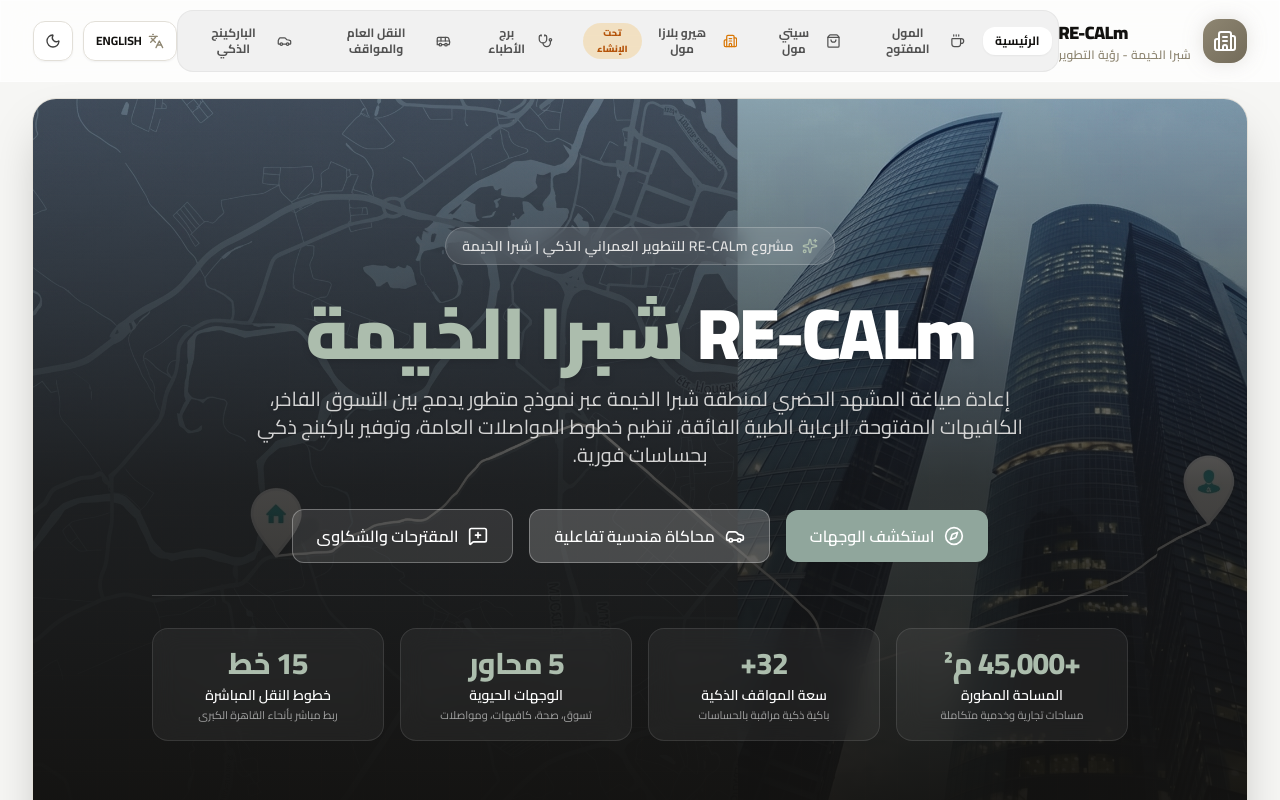
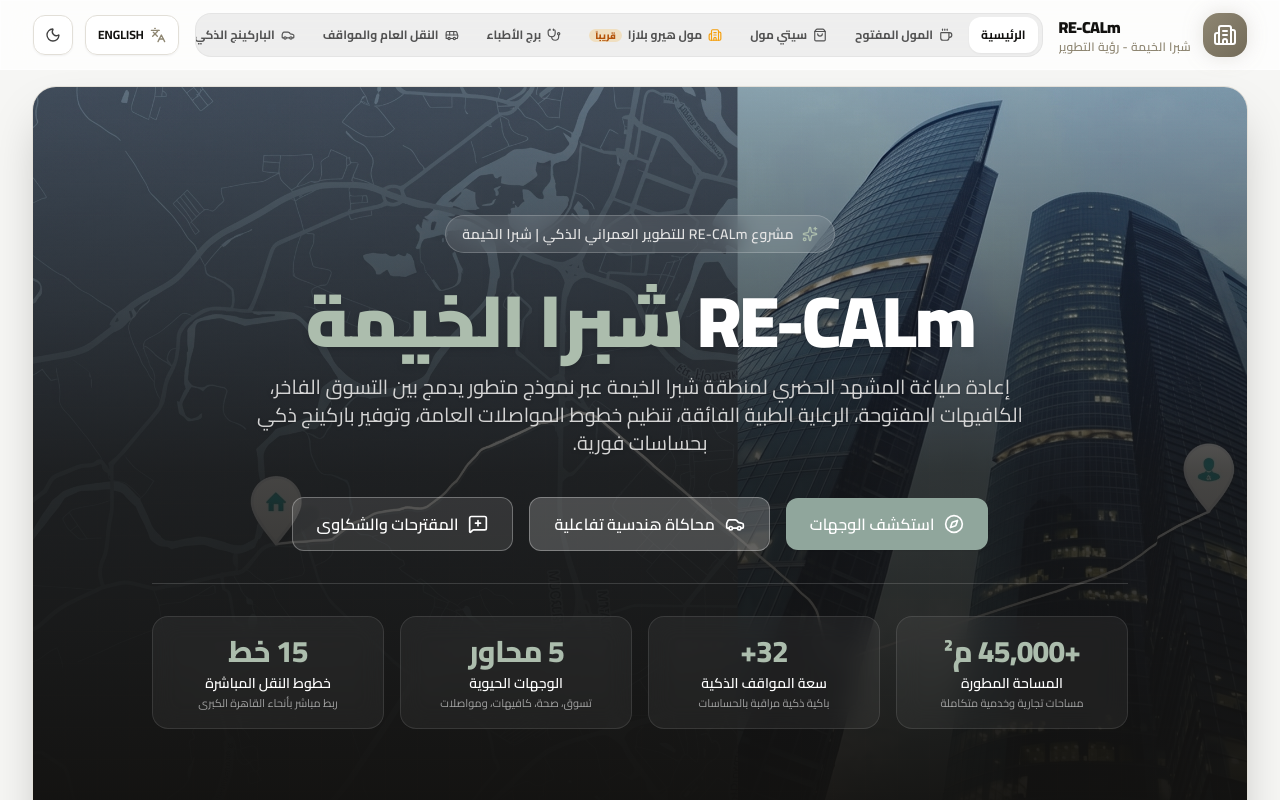
Before and after one commit to marwanemam10/RE-CALm-Shubra-El-Kheima, a React (Vite) app: page / in a window 1280 px wide. Shown: the top 800 px of the page. Built offline with nearby package versions, Linux system fonts and the light colour scheme.

Commit message:
fix(navbar, footer): compact single-line pill design with whitespace-nowrap and add Hero Plaza to Key Destinations

```diff
--- a/src/components/Navbar.tsx
+++ b/src/components/Navbar.tsx
@@ -34,17 +34,17 @@ export const Navbar: React.FC = () => {
   const [navDropdownOpen, setNavDropdownOpen] = useState(false);
 
   const navItems: { id: NavView; label: string; icon: React.ReactNode; badge?: string }[] = [
-    { id: 'open-air-mall', label: t('openAirMall'), icon: <Coffee className="w-4 h-4" /> },
-    { id: 'city-mall', label: t('cityMall'), icon: <ShoppingBag className="w-4 h-4" /> },
+    { id: 'open-air-mall', label: t('openAirMall'), icon: <Coffee className="w-3.5 h-3.5 shrink-0" /> },
+    { id: 'city-mall', label: t('cityMall'), icon: <ShoppingBag className="w-3.5 h-3.5 shrink-0" /> },
     {
       id: 'hero-plaza',
-      label: t('heroPlaza'),
-      icon: <Building2 className="w-4 h-4 text-amber-600 dark:text-amber-400" />,
-      badge: language === 'ar' ? 'تحت الإنشاء' : 'Upcoming'
+      label: language === 'ar' ? 'مول هيرو بلازا' : 'Hero Plaza Mall',
+      icon: <Building2 className="w-3.5 h-3.5 text-amber-500 shrink-0" />,
+      badge: language === 'ar' ? 'قريباً' : 'Upcoming'
     },
-    { id: 'doctors-tower', label: t('doctorsTower'), icon: <Stethoscope className="w-4 h-4" /> },
-    { id: 'transport', label: t('publicTransport'), icon: <Bus className="w-4 h-4" /> },
-    { id: 'parking', label: t('smartParking'), icon: <Car className="w-4 h-4" /> },
+    { id: 'doctors-tower', label: t('doctorsTower'), icon: <Stethoscope className="w-3.5 h-3.5 shrink-0" /> },
+    { id: 'transport', label: t('publicTransport'), icon: <Bus className="w-3.5 h-3.5 shrink-0" /> },
+    { id: 'parking', label: t('smartParking'), icon: <Car className="w-3.5 h-3.5 shrink-0" /> },
   ];
 
   const handleNavClick = (view: NavView) => {
@@ -57,24 +57,24 @@ export const Navbar: React.FC = () => {
   const BackIcon = language === 'ar' ? ArrowRight : ArrowLeft;
 
   return (
-    <header className="sticky top-0 z-40 w-full glass-panel border-b border-[#e2dfd8]/60 dark:border-[#33312b]/80 transition-all duration-300">
+    <header className="sticky top-0 z-40 w-full glass-panel border-b border-[#e2dfd8]/70 dark:border-[#33312b]/80 transition-all duration-300">
       <div className="max-w-7xl mx-auto px-4 sm:px-6 lg:px-8">
-        <div className="flex items-center justify-between h-20">
+        <div className="flex items-center justify-between h-[68px] gap-3 sm:gap-4">
 
-          {/* Logo & Project Title */}
-          <div className="flex items-center gap-3">
+          {/* Logo & Back to Hub Button Group */}
+          <div className="flex items-center gap-2.5 sm:gap-3 shrink-0">
             <button
               onClick={() => handleNavClick('hub')}
-              className="flex items-center gap-3 text-left group transition-transform active:scale-95"
+              className="flex items-center gap-2.5 sm:gap-3 text-left group transition-transform active:scale-95"
             >
-              <div className="w-11 h-11 rounded-2xl bg-gradient-to-br from-[#8e8672] to-[#736b59] flex items-center justify-center text-white shadow-glow-primary transition-all duration-300 group-hover:scale-105">
-                <Building2 className="w-6 h-6" />
+              <div className="w-10 h-10 sm:w-11 sm:h-11 rounded-2xl bg-gradient-to-br from-[#8e8672] to-[#736b59] flex items-center justify-center text-white shadow-glow-primary transition-all duration-300 group-hover:scale-105 shrink-0">
+                <Building2 className="w-5 h-5 sm:w-6 sm:h-6" />
               </div>
               <div className="flex flex-col">
-                <span className="text-sm sm:text-lg font-black tracking-tight text-[#12110f] dark:text-[#f6f6f4] group-hover:text-[#8e8672] transition-colors leading-tight">
+                <span className="text-sm sm:text-base font-black tracking-tight text-[#12110f] dark:text-[#f6f6f4] group-hover:text-[#8e8672] transition-colors leading-tight whitespace-nowrap">
                   RE-CALm
                 </span>
-                <span className="text-[10px] sm:text-xs font-semibold text-[#8e8672] dark:text-[#a8a08d] tracking-wide truncate max-w-[125px] sm:max-w-none">
+                <span className="text-[10px] sm:text-xs font-semibold text-[#8e8672] dark:text-[#a8a08d] tracking-wide truncate max-w-[125px] sm:max-w-none whitespace-nowrap">
                   {language === 'ar' ? 'شبرا الخيمة - رؤية التطوير' : 'Shubra El-Kheima Urban Hub'}
                 </span>
               </div>
@@ -83,29 +83,29 @@ export const Navbar: React.FC = () => {
             {/* Back to Hub Button (visible when in subpages) */}
             {activeView !== 'hub' && (
               <motion.button
-                initial={{ opacity: 0, x: -10 }}
-                animate={{ opacity: 1, x: 0 }}
-                exit={{ opacity: 0, x: -10 }}
+                initial={{ opacity: 0, scale: 0.95 }}
+                animate={{ opacity: 1, scale: 1 }}
+                exit={{ opacity: 0, scale: 0.95 }}
                 onClick={() => handleNavClick('hub')}
-                className="hidden md:flex items-center gap-2 px-3.5 py-1.5 rounded-xl bg-[#8e8672]/15 hover:bg-[#8e8672]/25 text-xs font-semibold text-[#8e8672] dark:text-[#d0c8bd] transition-all ml-2"
+                className="hidden md:inline-flex items-center gap-1.5 px-3 h-10 rounded-xl bg-[#8e8672]/15 hover:bg-[#8e8672]/25 text-xs font-bold text-[#8e8672] dark:text-[#d0c8bd] transition-all whitespace-nowrap shrink-0 border border-[#8e8672]/20"
               >
-                <BackIcon className="w-3.5 h-3.5" />
-                <span>{t('backToHub')}</span>
+                <BackIcon className="w-3.5 h-3.5 shrink-0" />
+                <span className="whitespace-nowrap">{t('backToHub')}</span>
               </motion.button>
             )}
           </div>
 
-          {/* Desktop Navigation Links */}
-          <nav className="hidden lg:flex items-center gap-1.5 bg-neutral-200/50 dark:bg-neutral-800/50 p-1.5 rounded-2xl border border-neutral-300/40 dark:border-neutral-700/40">
+          {/* Desktop Navigation Links — Sleek Slim Pill Design */}
+          <nav className="hidden lg:flex items-center gap-1 bg-neutral-200/60 dark:bg-neutral-800/60 p-1 rounded-2xl border border-neutral-300/40 dark:border-neutral-700/40 h-11 max-w-full overflow-x-auto no-scrollbar shrink">
             <button
               onClick={() => handleNavClick('hub')}
-              className={`px-3 py-1.5 rounded-xl text-xs font-bold transition-all ${
+              className={`px-3 h-9 rounded-xl text-xs font-bold transition-all whitespace-nowrap shrink-0 flex items-center justify-center ${
                 activeView === 'hub'
                   ? 'bg-white dark:bg-[#23221e] text-[#12110f] dark:text-white shadow-sm'
-                  : 'text-neutral-600 dark:text-neutral-400 hover:text-neutral-900 dark:hover:text-white'
+                  : 'text-neutral-600 dark:text-neutral-400 hover:text-neutral-900 dark:hover:text-white hover:bg-white/40 dark:hover:bg-neutral-700/40'
               }`}
             >
-              {language === 'ar' ? 'الرئيسية' : 'Hub Overview'}
+              <span className="whitespace-nowrap">{language === 'ar' ? 'الرئيسية' : 'Hub Overview'}</span>
             </button>
             {navItems.map((item) => {
               const isActive = activeView === item.id;
@@ -113,16 +113,16 @@ export const Navbar: React.FC = () => {
                 <button
                   key={item.id}
                   onClick={() => handleNavClick(item.id)}
-                  className={`flex items-center gap-1.5 px-2.5 xl:px-3 py-1.5 rounded-xl text-xs font-bold transition-all ${
+                  className={`flex items-center gap-1.5 px-2.5 xl:px-3 h-9 rounded-xl text-xs font-bold transition-all whitespace-nowrap shrink-0 ${
                     isActive
                       ? 'bg-white dark:bg-[#23221e] text-[#12110f] dark:text-white shadow-sm'
-                      : 'text-neutral-600 dark:text-neutral-400 hover:text-neutral-900 dark:hover:text-white'
+                      : 'text-neutral-600 dark:text-neutral-400 hover:text-neutral-900 dark:hover:text-white hover:bg-white/40 dark:hover:bg-neutral-700/40'
                   }`}
                 >
                   {item.icon}
-                  <span>{item.label}</span>
+                  <span className="whitespace-nowrap">{item.label}</span>
                   {item.badge && (
-                    <span className="px-1.5 py-0.5 rounded-full text-[9px] font-black bg-amber-500/20 text-amber-700 dark:text-amber-300">
+                    <span className="px-1.5 py-0.5 rounded-full text-[9px] font-black bg-amber-500/20 text-amber-700 dark:text-amber-300 leading-none whitespace-nowrap shrink-0">
                       {item.badge}
                     </span>
                   )}
@@ -135,7 +135,7 @@ export const Navbar: React.FC = () => {
           <div className="hidden md:flex lg:hidden relative">
             <button
               onClick={() => setNavDropdownOpen(!navDropdownOpen)}
-              className="flex items-center gap-2 px-3.5 py-2 rounded-xl bg-white dark:bg-[#1b1a17] border border-[#e2dfd8] dark:border-[#383630] text-xs font-bold shadow-sm"
+              className="flex items-center gap-2 px-3.5 h-10 rounded-xl bg-white dark:bg-[#1b1a17] border border-[#e2dfd8] dark:border-[#383630] text-xs font-bold shadow-sm whitespace-nowrap"
             >
               <span>{t('exploreHub')}</span>
               <ChevronDown className={`w-3.5 h-3.5 transition-transform ${navDropdownOpen ? 'rotate-180' : ''}`} />
@@ -146,11 +146,11 @@ export const Navbar: React.FC = () => {
                   initial={{ opacity: 0, y: 8 }}
                   animate={{ opacity: 1, y: 0 }}
                   exit={{ opacity: 0, y: 8 }}
-                  className="absolute right-0 top-full mt-2 w-56 rounded-2xl bg-white dark:bg-[#1b1a17] border border-[#e2dfd8] dark:border-[#383630] shadow-xl p-1.5 z-50"
+                  className="absolute right-0 rtl:right-auto rtl:left-0 top-full mt-2 w-56 rounded-2xl bg-white dark:bg-[#1b1a17] border border-[#e2dfd8] dark:border-[#383630] shadow-xl p-1.5 z-50"
                 >
                   <button
                     onClick={() => handleNavClick('hub')}
-                    className="w-full flex items-center gap-2.5 px-3 py-2 text-xs font-semibold rounded-lg hover:bg-neutral-100 dark:hover:bg-neutral-800"
+                    className="w-full flex items-center gap-2.5 px-3 py-2 text-xs font-semibold rounded-lg hover:bg-neutral-100 dark:hover:bg-neutral-800 whitespace-nowrap"
                   >
                     <span>{language === 'ar' ? 'الرئيسية' : 'Hub Overview'}</span>
                   </button>
@@ -158,10 +158,17 @@ export const Navbar: React.FC = () => {
                     <button
                       key={item.id}
                       onClick={() => handleNavClick(item.id)}
-                      className="w-full flex items-center gap-2.5 px-3 py-2 text-xs font-semibold rounded-lg hover:bg-neutral-100 dark:hover:bg-neutral-800"
+                      className="w-full flex items-center justify-between px-3 py-2 text-xs font-semibold rounded-lg hover:bg-neutral-100 dark:hover:bg-neutral-800 whitespace-nowrap"
                     >
-                      {item.icon}
-                      <span>{item.label}</span>
+                      <div className="flex items-center gap-2">
+                        {item.icon}
+                        <span>{item.label}</span>
+                      </div>
+                      {item.badge && (
+                        <span className="px-1.5 py-0.5 rounded-full text-[9px] font-black bg-amber-500/20 text-amber-700 dark:text-amber-300">
+                          {item.badge}
+                        </span>
+                      )}
                     </button>
                   ))}
                 </motion.div>
@@ -169,15 +176,15 @@ export const Navbar: React.FC = () => {
             </AnimatePresence>
           </div>
 
-          {/* Controls: Language Switcher, Theme Switcher, Mobile Toggle */}
-          <div className="flex items-center gap-1.5 sm:gap-2.5">
+          {/* Controls: Language Switcher, Theme Switcher, Mobile Toggle with Proper Spacing */}
+          <div className="flex items-center gap-2 sm:gap-3 shrink-0">
             {/* Language Switcher */}
             <button
               onClick={toggleLanguage}
               aria-label="Switch Language"
-              className="flex items-center gap-1.5 px-2.5 sm:px-3 py-2 rounded-xl bg-white/80 dark:bg-[#1b1a17]/80 hover:bg-white dark:hover:bg-[#1b1a17] border border-[#e2dfd8] dark:border-[#383630] text-xs font-bold transition-all shadow-sm active:scale-95 text-[#12110f] dark:text-[#f6f6f4] min-h-[40px]"
+              className="flex items-center gap-1.5 px-3 h-10 rounded-xl bg-white/80 dark:bg-[#1b1a17]/80 hover:bg-white dark:hover:bg-[#1b1a17] border border-[#e2dfd8] dark:border-[#383630] text-xs font-bold transition-all shadow-sm active:scale-95 text-[#12110f] dark:text-[#f6f6f4] whitespace-nowrap shrink-0"
             >
-              <Languages className="w-4 h-4 text-[#8e8672]" />
+              <Languages className="w-4 h-4 text-[#8e8672] shrink-0" />
               <span className="uppercase">{language === 'ar' ? 'English' : 'عربي'}</span>
             </button>
 
@@ -185,7 +192,7 @@ export const Navbar: React.FC = () => {
             <button
               onClick={toggleTheme}
               aria-label="Toggle Theme"
-              className="p-2 sm:p-2.5 rounded-xl bg-white/80 dark:bg-[#1b1a17]/80 hover:bg-white dark:hover:bg-[#1b1a17] border border-[#e2dfd8] dark:border-[#383630] text-neutral-700 dark:text-neutral-300 transition-all shadow-sm active:scale-95 min-h-[40px] min-w-[40px] flex items-center justify-center"
+              className="w-10 h-10 rounded-xl bg-white/80 dark:bg-[#1b1a17]/80 hover:bg-white dark:hover:bg-[#1b1a17] border border-[#e2dfd8] dark:border-[#383630] text-neutral-700 dark:text-neutral-300 transition-all shadow-sm active:scale-95 shrink-0 flex items-center justify-center"
             >
               {theme === 'light' ? (
                 <Moon className="w-4 h-4 text-neutral-700" />
@@ -198,7 +205,7 @@ export const Navbar: React.FC = () => {
             <button
               onClick={() => setMobileMenuOpen(!mobileMenuOpen)}
               aria-label="Open Menu"
-              className="lg:hidden p-2 sm:p-2.5 rounded-xl bg-white/80 dark:bg-[#1b1a17]/80 border border-[#e2dfd8] dark:border-[#383630] text-neutral-700 dark:text-neutral-300 transition-all shadow-sm min-h-[40px] min-w-[40px] flex items-center justify-center"
+              className="lg:hidden w-10 h-10 rounded-xl bg-white/80 dark:bg-[#1b1a17]/80 border border-[#e2dfd8] dark:border-[#383630] text-neutral-700 dark:text-neutral-300 transition-all shadow-sm shrink-0 flex items-center justify-center"
             >
               {mobileMenuOpen ? <X className="w-5 h-5" /> : <Menu className="w-5 h-5" />}
             </button>
@@ -217,7 +224,7 @@ export const Navbar: React.FC = () => {
           >
             <button
               onClick={() => handleNavClick('hub')}
-              className={`w-full flex items-center justify-between p-3 rounded-xl text-sm font-bold transition-all ${
+              className={`w-full flex items-center justify-between p-3 rounded-xl text-sm font-bold transition-all whitespace-nowrap ${
                 activeView === 'hub'
                   ? 'bg-[#8e8672] text-white shadow-sm'
                   : 'hover:bg-neutral-100 dark:hover:bg-neutral-800 text-neutral-800 dark:text-neutral-200'
@@ -232,7 +239,7 @@ export const Navbar: React.FC = () => {
                 <button
                   key={item.id}
                   onClick={() => handleNavClick(item.id)}
-                  className={`w-full flex items-center justify-between p-3 rounded-xl text-sm font-semibold transition-all ${
+                  className={`w-full flex items-center justify-between p-3 rounded-xl text-sm font-semibold transition-all whitespace-nowrap ${
                     isActive
                       ? 'bg-[#8e8672] text-white shadow-sm'
                       : 'hover:bg-neutral-100 dark:hover:bg-neutral-800 text-neutral-800 dark:text-neutral-200'
@@ -240,10 +247,10 @@ export const Navbar: React.FC = () => {
                 >
                   <div className="flex items-center gap-3">
                     {item.icon}
-                    <span>{item.label}</span>
+                    <span className="whitespace-nowrap">{item.label}</span>
                   </div>
                   {item.badge && (
-                    <span className={`px-2 py-0.5 rounded-full text-[10px] font-black ${
+                    <span className={`px-2 py-0.5 rounded-full text-[10px] font-black whitespace-nowrap ${
                       isActive
                         ? 'bg-white/20 text-white'
                         : 'bg-amber-500/15 text-amber-700 dark:text-amber-300'
--- a/src/index.css
+++ b/src/index.css
@@ -76,3 +76,12 @@ body {
     linear-gradient(to right, rgba(144, 166, 156, 0.08) 1px, transparent 1px),
     linear-gradient(to bottom, rgba(144, 166, 156, 0.08) 1px, transparent 1px);
 }
+
+/* Hide scrollbar utility */
+.no-scrollbar::-webkit-scrollbar {
+  display: none;
+}
+.no-scrollbar {
+  -ms-overflow-style: none;
+  scrollbar-width: none;
+}
```
Also changed, not shown: src/components/Footer.tsx (+11 -0 lines).
